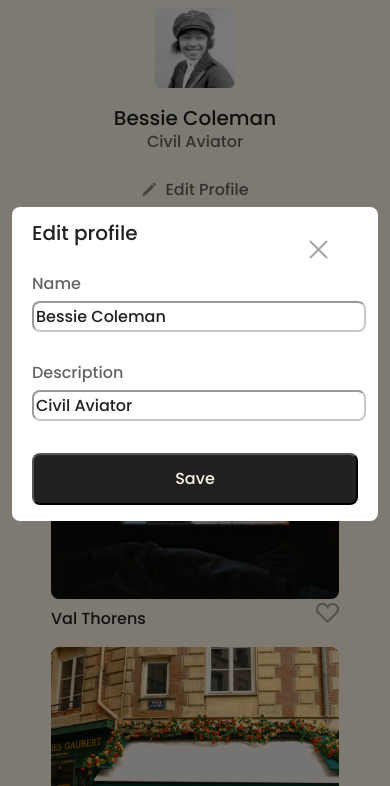
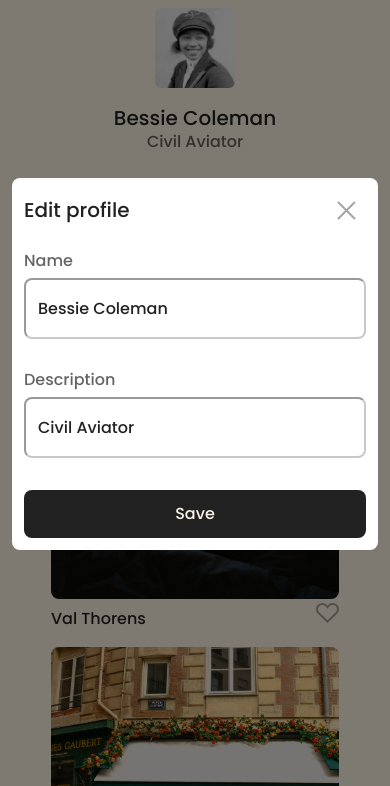
Before and after one commit to Dmaciasa/se_project_spots, a plain HTML site: page index.html in a window 390 px wide. Both pictures are taken after a click on the button "Edit Profile". Shown: the part 58-844 px from the top of the page. Drawn offline with Linux system fonts and the light colour scheme.

Commit message:
Errors fixed

```diff
--- a/blocks/modal.css
+++ b/blocks/modal.css
@@ -73,12 +73,14 @@
   display: block;
   margin: 8px 0 0;
   width: 100%;
+  padding: 16px 12px;
   font-weight: 500;
   font-size: 20px;
   line-height: 100%;
   color: #212121;
   border-color: #21212166;
   border-radius: 8px;
+  box-sizing: border-box;
   cursor: pointer;
   text-overflow: ellipsis;
   white-space: nowrap;
@@ -97,6 +99,7 @@
   max-width: 156px;
   width: 100%;
   padding: 16px 40px;
+  border: 0;
   font-weight: 500;
   font-size: 16px;
   line-height: 100%;
@@ -116,8 +119,8 @@
   }
 
   .modal__close-btn {
-    right: 40px;
-    top: 22px;
+    right: 12px;
+    top: 12px;
   }
 
   .modal__input {
@@ -125,7 +128,7 @@
   }
 
   .modal__container {
-    padding: 16px 20px;
+    padding: 22px 12px 12px;
   }
 
   .modal__submit-btn {
```
